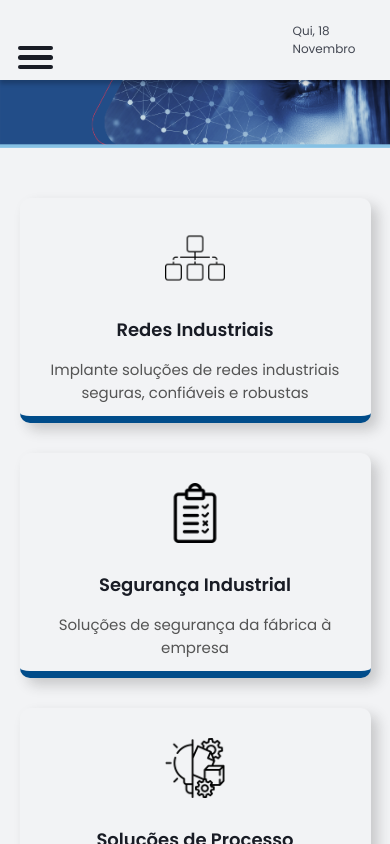
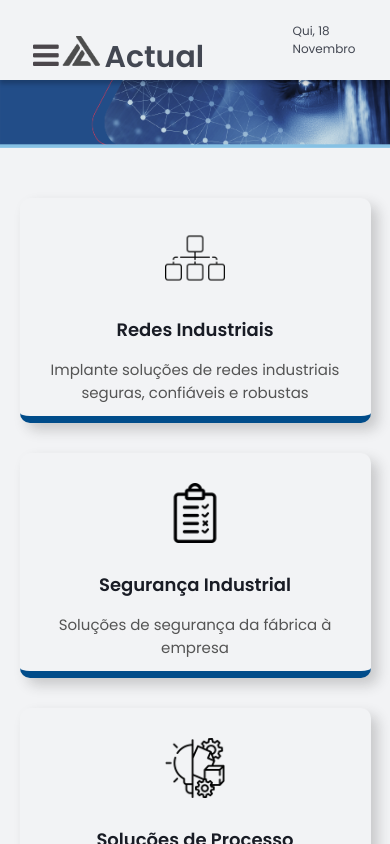
Before and after one commit to vinicius-26/projeto-actual, a Next.js app in the folder web/: page / in a window 390 px wide. Shown: the top 844 px of the page. Built offline with nearby package versions, Linux system fonts and the light colour scheme.

Commit message:
Fix - CSS menu

```diff
--- a/web/src/components/NavBar/NavBar.tsx
+++ b/web/src/components/NavBar/NavBar.tsx
@@ -21,16 +21,6 @@ const NavBar: React.FC<HeaderProps> = () => {
   const ref = useRef(null)
   const router = useRouter();
 
-
-  const { innerWidth: width, innerHeight: height } = window;
-
-  function getWindowDimensions() {
-    const { innerWidth: width, innerHeight: height } = window;
-    return {
-      width,
-      height
-    };
-  }
 
   function handleClickOutside(){
     if(ref.current){
@@ -70,12 +60,13 @@ const NavBar: React.FC<HeaderProps> = () => {
     <div className={styles.container}>
       <div className={styles.conteudo}>
         <div className={styles.logo}>
-          <img src="img/svg/logo_preta.svg" alt="" />
+          <img src="img/logo_preta.png" alt="" />
+          <h2>Actual </h2>
         </div>
         <nav className={styles.menu}>
           <div>
             <button ref={ref} onClick={handleDisplayDropdown} className={styles.dropdown}>
-              <hr/><hr/><hr/>
+            <i className="fa fa-bars" aria-hidden="true"></i>
             </button>
             <ul style={dropdown}>
               <li><Link href="/">Home</Link></li>
--- a/web/src/components/NavBar/styles.module.css
+++ b/web/src/components/NavBar/styles.module.css
@@ -6,34 +6,47 @@
   background: var(--background-white);
   box-shadow: 0px 4px 4px 0px rgba(0, 0, 0, 0.2);
   position: fixed;
+  display: flex;
+  justify-content: space-between;
   z-index: 2;
 }
 
 .dataAtual{
-  width: 12%;
+  width: 20%;
   height: 80px;
   display: flex;
   align-items: center;
+  justify-content: flex-end;
+
 }
 
 .dataAtual p{
-  width: 100%;
+  margin-right: 1rem;
   font-size: 1rem;
   text-transform: capitalize;
 }
 
 .conteudo {
   display: flex;
-  align-items: center;
-  justify-content: left;
-  flex-wrap: wrap;
+ align-items: center;
+    justify-content: space-between;
+/* flex-wrap: wrap; */
   width: 88%;
   height: 80px;
   max-height: 100%;
 }
 
-.logo {
-  padding: 0.25rem 0;
+.logo{
+display: flex;
+flex-direction: row;
+align-items: baseline;
+}
+.logo h2{
+   font-size: 2rem;
+}
+
+.logo img {
+  /* padding: 0.25rem 0; */
   margin-left: 2rem;
   width: 4rem;
   display: flex;
@@ -101,29 +114,57 @@
 }
 
 
+
 @media (max-width: 880px) {
   .conteudo {
-      height: 5rem;
-      justify-content: center;
-      align-items: center;
+      height: 10rem;
+    justify-content: space-around;
+
+
+  }
+
+  .menu div button i {
+
+
+   display: flex;
+   width: 4rem;
+   align-items: center;
+   margin-left: 1rem;
+   color: rgb(75, 70, 75);
+
+
+  }
+
+  .logo{
+    display: flex;
+    justify-content: baseline;
+    align-items: flex-end;
+    height: 100%;
+
+
   }
 
   .logo img{
-    margin: auto;
-    display: none;
+       width: 3rem;
+       margin-bottom: 0.7rem;
+         padding: 0.25rem 0;
+    /* display: none;    */
   }
 
   .dropdown{
-      display: block;
+
       position: absolute;
       left: 1rem;
+      background-color: deeppink;
+
       display: block;
-      width: 40px;
-      height: 40px;
+      width: 50px;
+      height: 10px;
       margin-left: 0.2rem;
       background: none;
       border: none;
       outline: none;
+      /* align-content: center; */
   }
 
   .menu div ul{
@@ -147,6 +188,7 @@
 @media (max-width: 630px){
   .conteudo{
     width: 90%;
+
   }
   .dataAtual{
     width: 30%;
--- a/web/src/components/Remoto/index.tsx
+++ b/web/src/components/Remoto/index.tsx
@@ -5,7 +5,7 @@ const Remoto: React.FC = () => {
     return(
       <div className={styles.container}>
         <div className={styles.empresa}>
-          <img src="img/ativo_10.png" alt="" />
+          {/* <img src="img/ativo_10.png" alt="" /> */}
         </div>
 
         <div className={styles.txtRemoto}>
```
Also changed, not shown: web/public/img/logo_preta.png (added).
